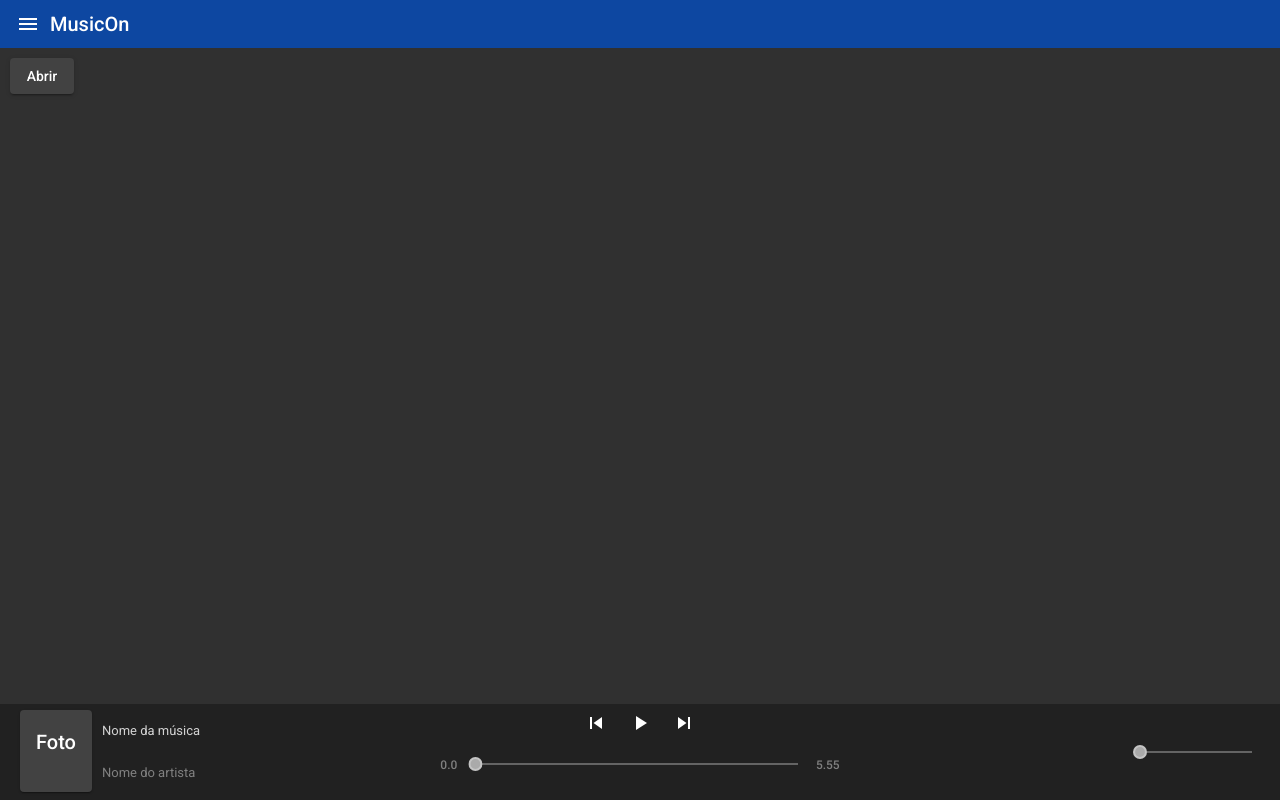
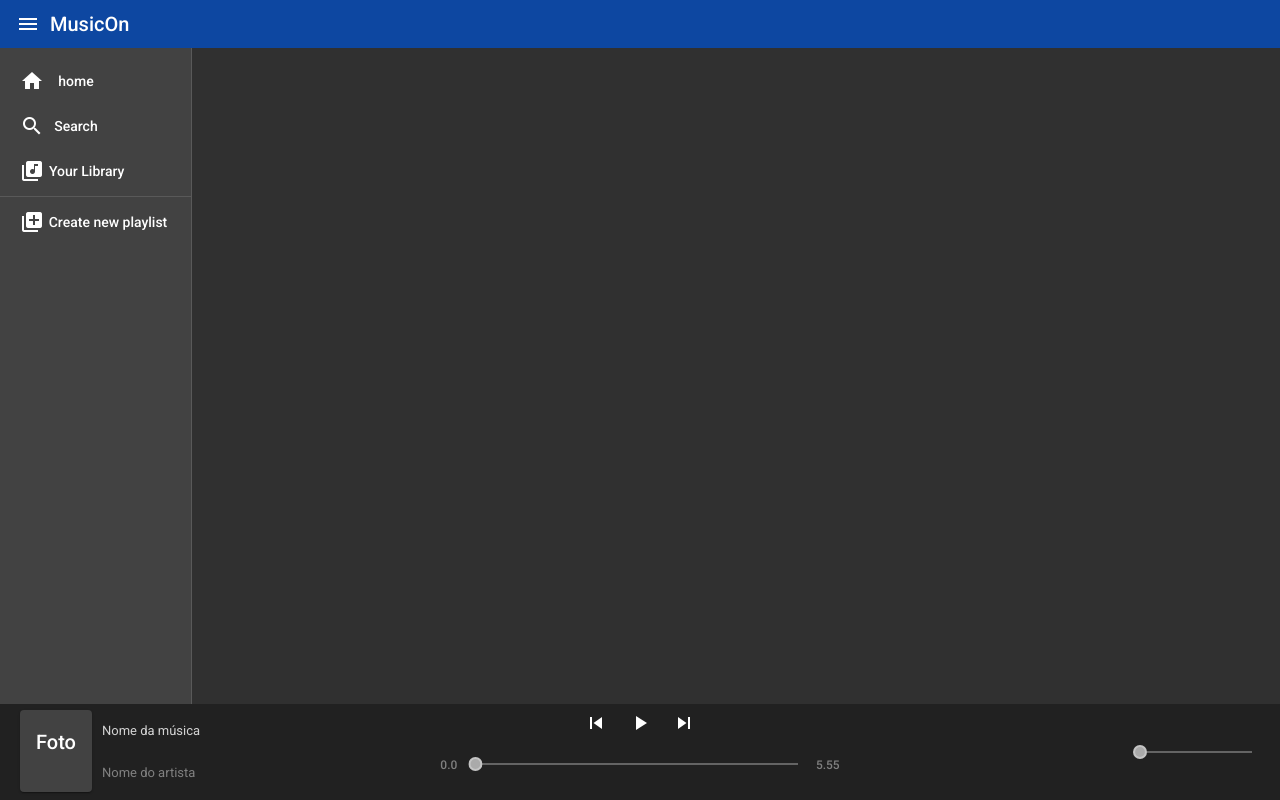
Before and after one commit to gpmatheus/MusicOn, an Angular app in the folder front-music-on/: page / in a window 1280 px wide. Built offline with nearby package versions, Linux system fonts and the light colour scheme.

Commit message:
binded menu button with drower opening

```diff
--- a/front-music-on/src/app/app.component.css
+++ b/front-music-on/src/app/app.component.css
@@ -14,3 +14,7 @@ mat-toolbar {
 app-main-screen {
   height: 100%;
 }
+
+mat-icon:hover {
+  cursor: pointer;
+}
--- a/front-music-on/src/app/app.component.html
+++ b/front-music-on/src/app/app.component.html
@@ -1,8 +1,8 @@
 <div class="full-body mat-app-background">
   <mat-toolbar color="primary">
-    <mat-icon>menu</mat-icon>
+    <mat-icon (click)="main.openedNav=!main.openedNav">menu</mat-icon>
     <span>MusicOn</span>
   </mat-toolbar>
-  <app-main-screen></app-main-screen>
+  <app-main-screen #main ></app-main-screen>
   <!-- <router-outlet></router-outlet> -->
 </div>
--- a/front-music-on/src/app/main-screen/main-screen.component.html
+++ b/front-music-on/src/app/main-screen/main-screen.component.html
@@ -1,5 +1,5 @@
   <mat-drawer-container class="content-container" autosize>
-    <mat-drawer #drawer class="drawer" mode="side">
+    <mat-drawer #drawer class="drawer" [opened]="openedNav" mode="side">
       <mat-nav-list>
         <app-navigation-button icon="home" textContent='home'></app-navigation-button>
         <app-navigation-button icon="search" textContent='Search'></app-navigation-button>
@@ -9,8 +9,8 @@
         <div class="spacer"></div>
       </mat-nav-list>
     </mat-drawer>
-    <div class="main-content-area">
+    <!-- <div class="main-content-area">
       <button mat-raised-button (click)="drawer.open()">Abrir</button>
-    </div>
+    </div> -->
   </mat-drawer-container>
 <app-player-bar></app-player-bar>
--- a/front-music-on/src/app/main-screen/main-screen.component.ts
+++ b/front-music-on/src/app/main-screen/main-screen.component.ts
@@ -1,4 +1,4 @@
-import { Component, OnInit } from '@angular/core';
+import { Component, Input, OnInit, Output } from '@angular/core';
 
 @Component({
   selector: 'app-main-screen',
@@ -7,6 +7,8 @@ import { Component, OnInit } from '@angular/core';
 })
 export class MainScreenComponent implements OnInit {
 
+  openedNav: boolean = true;
+
   constructor() { }
 
   ngOnInit(): void {
```
